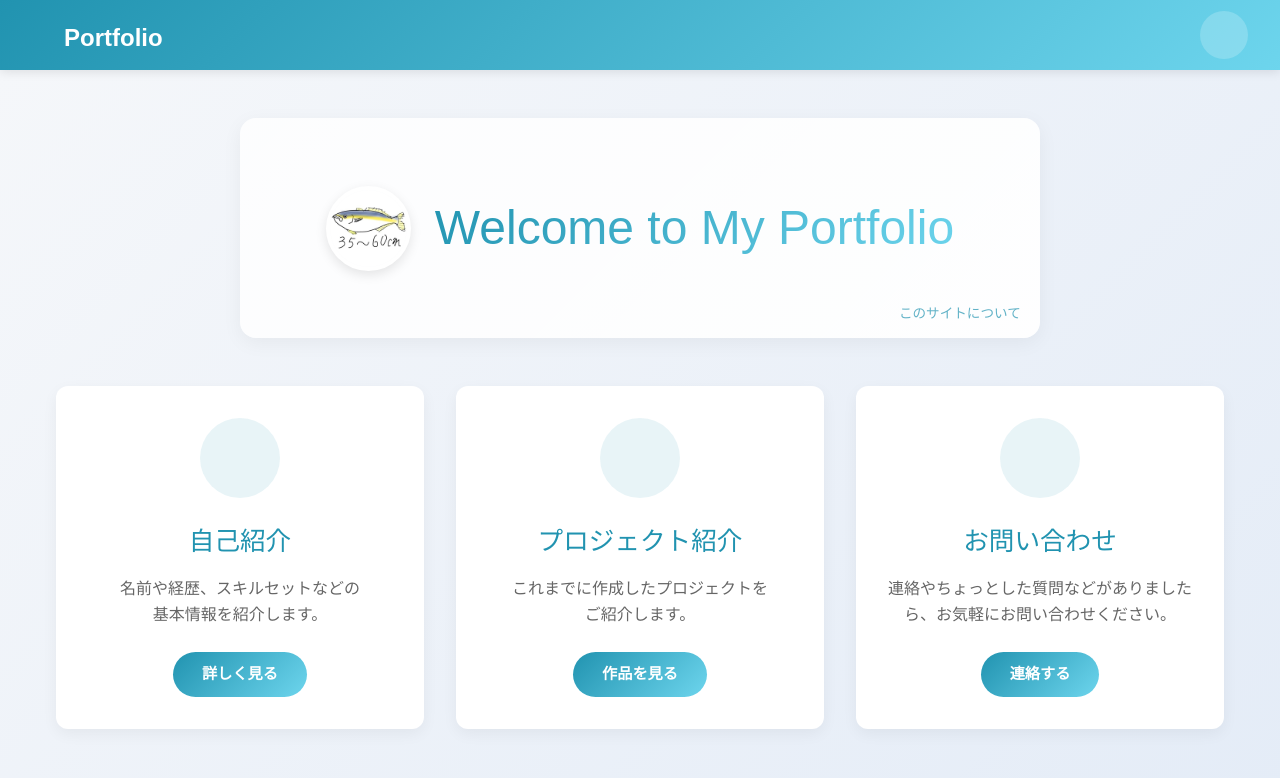
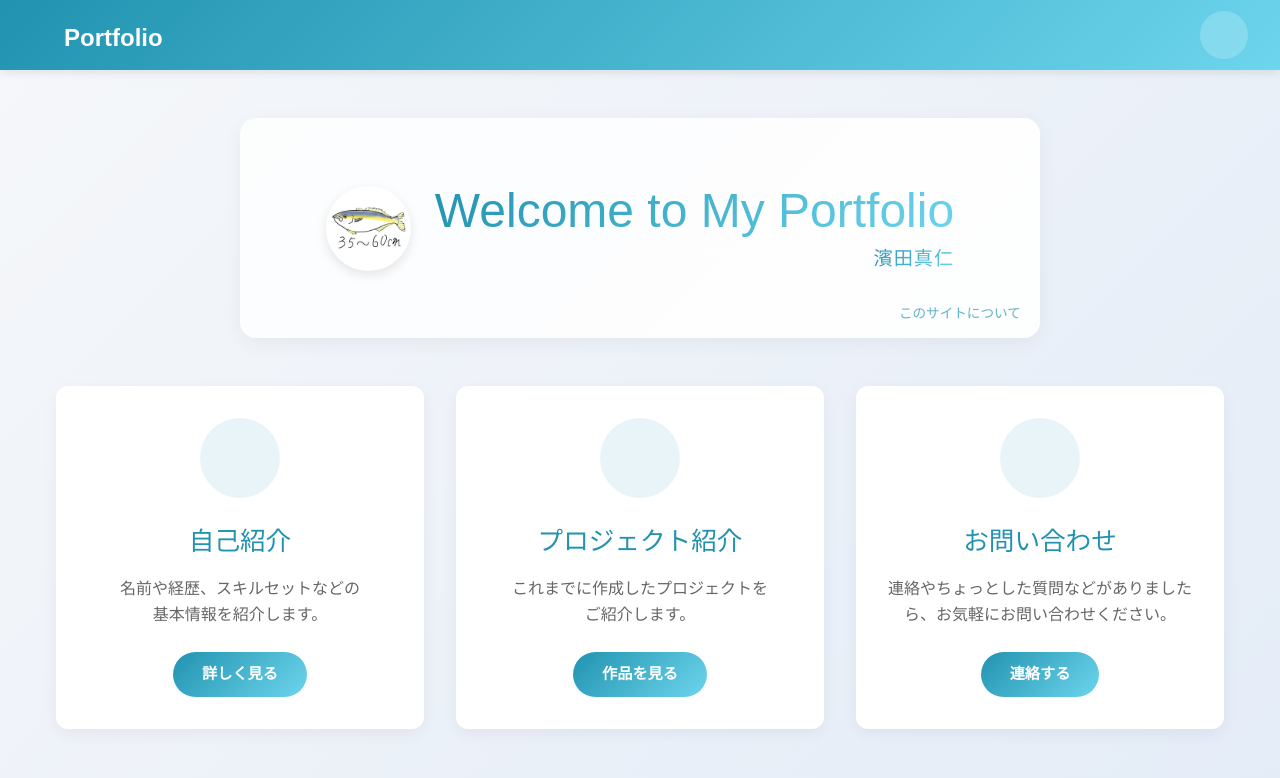
Before and after one commit to mehuu2000/portfolio, a Next.js app: page / in a window 1280 px wide. Shown: the top 778 px of the page. Built offline with nearby package versions, Linux system fonts and the light colour scheme; some icons are missing.

Commit message:
トップページに名前を記入

```diff
--- a/src/components/sections/HomeSection.tsx
+++ b/src/components/sections/HomeSection.tsx
@@ -21,7 +21,10 @@ export default function HomeSection() {
                 priority
               />
             </div>
-            <h1>Welcome to My Portfolio</h1>
+            <div className={styles.titleContainer}>
+              <h1>Welcome to My Portfolio</h1>
+              <p className={styles.nameText}>濱田真仁</p>
+            </div>
           </div>
           <div className={styles.heroFooter}>
             <Link href="/site" className={styles.subtleLink}>
--- a/src/styles/sections/homeSection.module.css
+++ b/src/styles/sections/homeSection.module.css
@@ -49,6 +49,20 @@
   min-height: 220px;
 }
 
+.heroContent {
+  display: flex;
+  align-items: center;
+  gap: 1.5rem;
+}
+
+.titleContainer {
+  display: flex;
+  flex-direction: column;
+  align-items: flex-start;
+  text-align: left;
+  position: relative;
+}
+
 .hero h1 {
   font-size: 3rem;
   background: linear-gradient(135deg, #2193b0, #6dd5ed);
@@ -57,14 +71,22 @@
   -webkit-text-fill-color: transparent;
   color: transparent;
   margin: 0;
+  line-height: 1.2;
 }
 
-.heroContent {
-  display: flex;
-  align-items: center;
-  justify-content: center;
-  gap: 1.5rem;
-  flex-wrap: wrap;
+.nameText {
+  position: relative;
+  align-self: flex-end;
+  font-size: 1.2rem;
+  font-family: 'Helvetica Neue', Arial, sans-serif; /* よりモダンなフォント */
+  background: linear-gradient(135deg, #2193b0, #6dd5ed); /* テーマカラーのグラデーション */
+  background-clip: text;
+  -webkit-background-clip: text;
+  color: transparent; /* 標準プロパティ */
+  -webkit-text-fill-color: transparent;
+  margin: 0.3rem 0 0 0;
+  font-weight: 500;
+  letter-spacing: 0.05em; /* 文字間隔を少し広げる */
 }
 
 .heroFooter {
@@ -189,6 +211,16 @@
     gap: 1rem;
   }
 
+  .titleContainer {
+    align-items: center;
+    text-align: center;
+  }
+
+  .nameText {
+    align-self: center;
+    margin-top: 0.3rem;
+  }
+
   .avatar {
     width: 70px;
     height: 70px;
```
